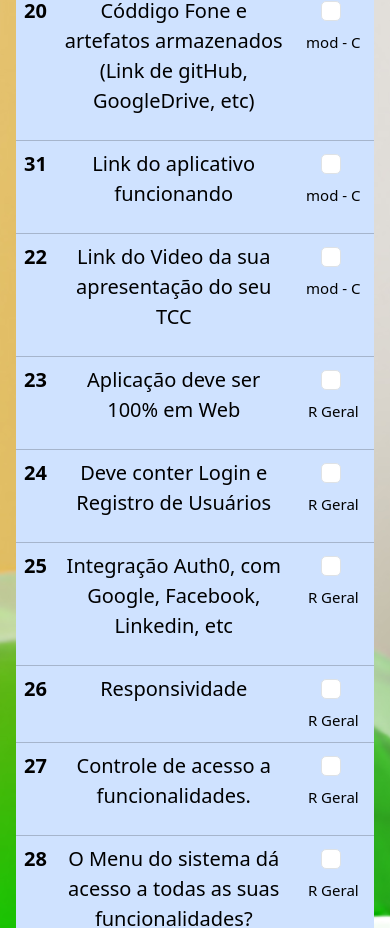
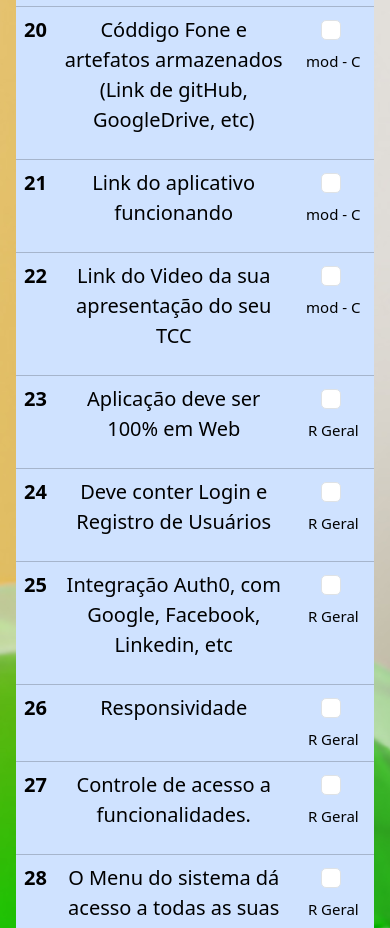
Before and after one commit to Almir-git-unifc/textinlinetablepeoplesfromgithub, a React (Vite) app: page / in a window 390 px wide. Shown: the part 2428-3356 px from the top of the page. Built offline with nearby package versions, Linux system fonts and the light colour scheme.

Commit message:
feat(react): v0.04.000 - continuar button in the gender part of the people form

```diff
--- a/src/App.css
+++ b/src/App.css
@@ -8,15 +8,13 @@
   background-size: cover;
   background-position: center;
 
-
 }
-
 
 
 @media screen and (max-width: 1400px) {
   #root {
     margin: 0 auto;
-    padding: 3em 5rem 3rem 5rem;
+    padding: 3rem 5rem 3rem 5rem;
   }
   .card {
     padding: 2em;
@@ -25,7 +23,7 @@
 
 @media screen and (max-width: 1200px) {
   #root {
-    padding: 1.5em 4rem 1.5rem 4rem;
+    padding: 2.6rem 4rem 1.5rem 4rem;
   }
   .card {
     padding: 2em;
@@ -35,7 +33,7 @@
 
 @media screen and (max-width: 1129px) {
   #root {
-    padding: 1.0rem 3rem 1.0rem 3rem;
+    padding: 2.3rem 3rem 1.0rem 3rem;
   }
   .card {
     padding: 1.5em;
@@ -51,7 +49,7 @@
 
 @media screen and (max-width: 768px) {
   #root {
-    padding: 0.5em 2rem 0.5rem 2rem;
+    padding: 1.8rem 2rem 0.5rem 2rem;
   }
 
 }
@@ -60,7 +58,7 @@
 @media screen and (max-width: 568px) {
   #root {
     margin: 0 auto;
-    padding: 0.3em 1rem 0.3rem 1rem;
+    padding: 1.5rem 1rem 0.3rem 1rem;
   }
   .card {
     padding: 1em;
@@ -71,12 +69,13 @@
   }
   .txtStat{
     font-size: 15px;
+
   }
 }
 
 
 @media screen and (max-width: 360px) {
-  .title-work{
+  .title-app{
     font-size: 22px;
   }
   .container{
--- a/src/App.jsx
+++ b/src/App.jsx
@@ -8,7 +8,7 @@ function App() {
   return (
     <>
       <div className="geralzao">
-        <h1 className="title-work"> Tabela Checkbox com Bootstrap</h1>
+        <h1 className="title-app"> Tabela Checkbox com Bootstrap</h1>
         {/* Fonte: CodingDesign - https://www.youtube.com/watch?v=Ay8BXbAmEYM */}
         {/* Usamos icones do freepik, background freepik https://www.freepik.com/free-photo/close-up-negotiating-table_863262.htm#page=3&query=client%20background&position=43&from_view=keyword&track=ais */}
 
--- a/src/assets/components/pages/Tablecheckbxbootstrap.jsx
+++ b/src/assets/components/pages/Tablecheckbxbootstrap.jsx
@@ -662,7 +662,7 @@ function Tablecheckbxbootstrap () {
 
             {/** =========================================================================================== */}
             <tr className='lines-of-column'>
-              <th scope='row'>31</th>
+              <th scope='row'>21</th>
               <td><p className="txtQuest">Link do aplicativo funcionando</p></td>
               <td className='status'>
                 <div>
```
